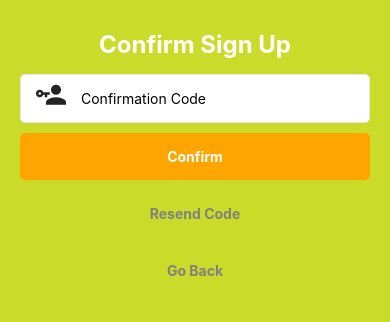
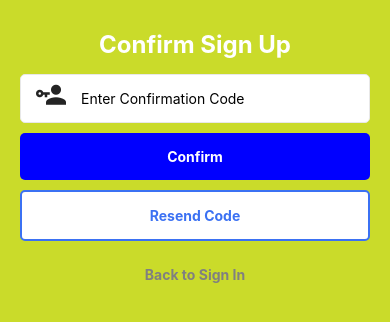
Before and after one commit to ZroC00l/AuthenticationFlow, a React Native app: screen / in a window 390 px wide. Shown: the top 322 px of the page. Built offline with nearby package versions, Linux system fonts and the light colour scheme.

Commit message:
confirmation screen component update

```diff
--- a/src/components/CustomButton/CustomButton.js
+++ b/src/components/CustomButton/CustomButton.js
@@ -38,6 +38,10 @@ const styles = StyleSheet.create({
   container_PRIMARY: {
     backgroundColor: "#828F0E",
   },
+  container_SECONDARY: {
+    borderColor: "#3B71F3",
+    borderWidth: 2,
+  },
   container_TERTIARY: {
     backgroundColor: "transparent",
   },
@@ -45,6 +49,9 @@ const styles = StyleSheet.create({
     fontWeight: "bold",
     color: "white",
   },
+  buttonText_SECONDARY: {
+    color: "#3B71F3",
+  },
   buttonText_TERTIARY: {
     color: "gray",
   },
--- a/src/screens/EmailConfirmationScreen/EmailConfirmationScreen.js
+++ b/src/screens/EmailConfirmationScreen/EmailConfirmationScreen.js
@@ -8,6 +8,14 @@ const onConfirmPressed = () => {
   console.warn("Sign Up Pressed");
 };
 
+const onGoBackPressed = () => {
+  console.warn("Go Back Pressed");
+};
+
+const onResendCodePressed = () => {
+  console.warn("Resend Code Pressed");
+};
+
 const EmailConfirmationScreen = () => {
   const [otpCode, setOtpCode] = useState("");
 
@@ -16,7 +24,7 @@ const EmailConfirmationScreen = () => {
       <View style={styles.root}>
         <Text style={styles.title}>Confirm Sign Up</Text>
         <Form
-          placeholder="Confirmation Code"
+          placeholder="Enter Confirmation Code"
           value={otpCode}
           setValue={setOtpCode}
           name="account-key"
@@ -24,11 +32,20 @@ const EmailConfirmationScreen = () => {
         <CustomButton
           text="Confirm"
           onPress={onConfirmPressed}
-          bgColor="orange"
+          bgColor="blue"
           fgColor="white"
         />
-        <CustomButton text="Resend Code" mode="TERTIARY" />
-        <CustomButton text="Go Back" mode="TERTIARY" />
+        <CustomButton
+          text="Resend Code"
+          onPress={onResendCodePressed}
+          mode="SECONDARY"
+          bgColor="white"
+        />
+        <CustomButton
+          text="Back to Sign In"
+          mode="TERTIARY"
+          onPress={onGoBackPressed}
+        />
       </View>
     </ScrollView>
   );
```
